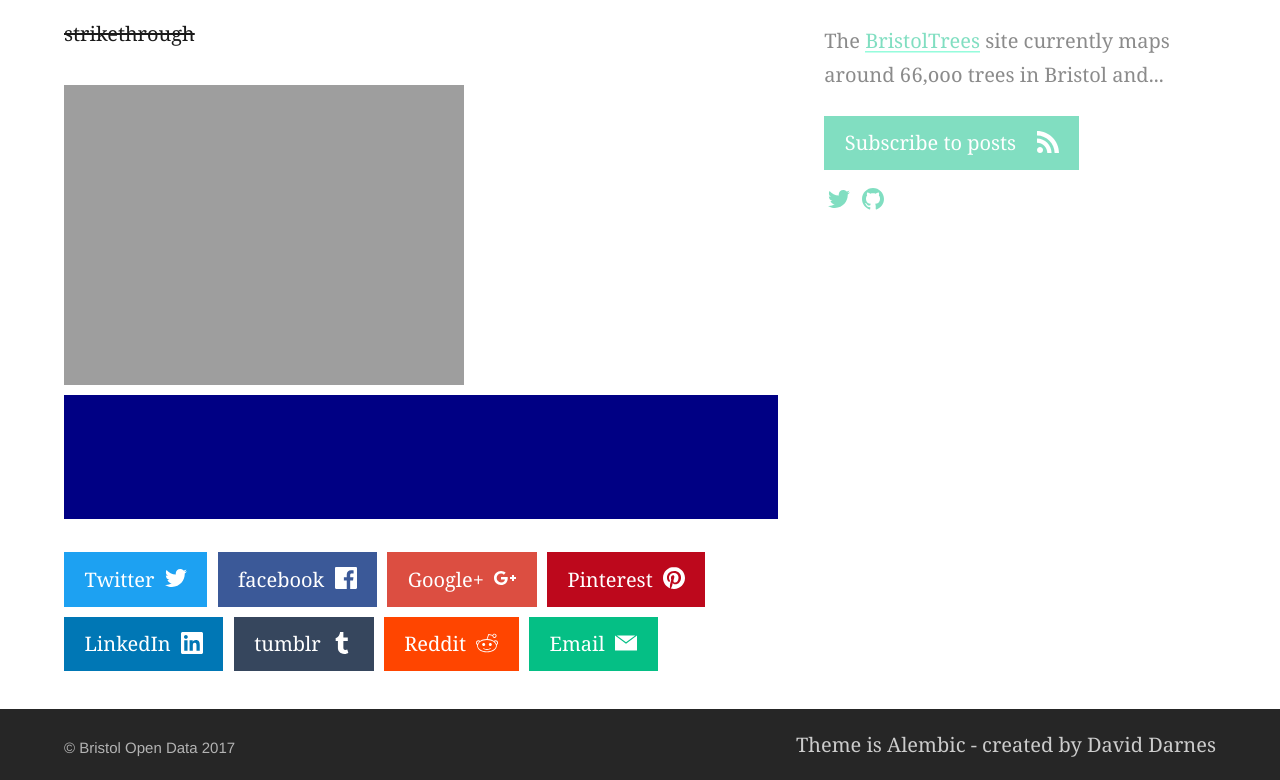
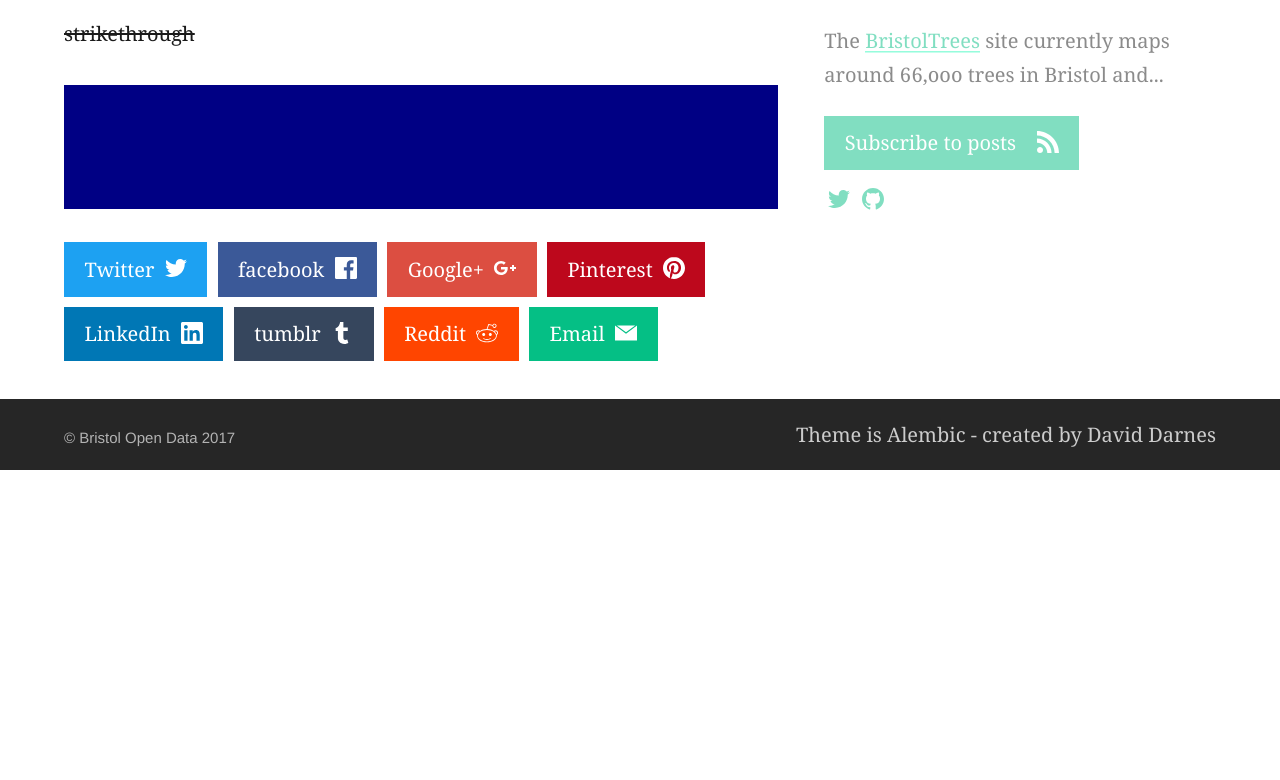
Before and after one commit to BristolOpenData/BristolOpenData.github.io, a Jekyll site: the page built from _posts/2017-03-08-this-is-becks-test.md, in a window 1280 px wide. Shown: the part 1298-2078 px from the top of the page. Built offline with Jekyll 4.4.1, drawn with Linux system fonts in a browser that asks for light colours; comment, search, counter and statistics services are not loaded; after the commit the page ends 1768 px from its top, so only the background shows below that.

Commit message:
Update 2017-03-08-this-is-becks-test.md

```diff
--- a/_posts/2017-03-08-this-is-becks-test.md
+++ b/_posts/2017-03-08-this-is-becks-test.md
@@ -30,6 +30,4 @@ and another
 
 ~~strikethrough~~
 
-
-![](https://bristolopendata.github.io/assets/images/BristolBlue.png | width=100)
 ![alt text](https://bristolopendata.github.io/assets/images/BristolBlue.png "my test image")
```
